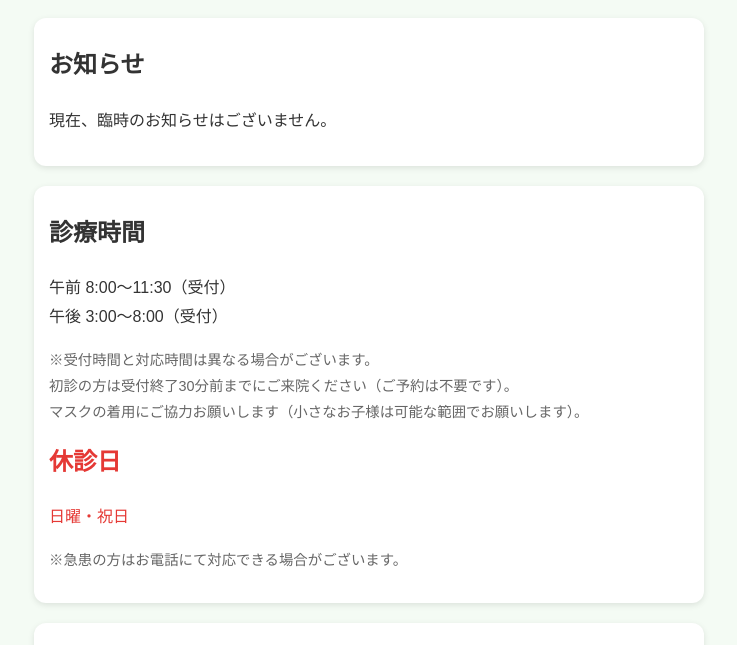
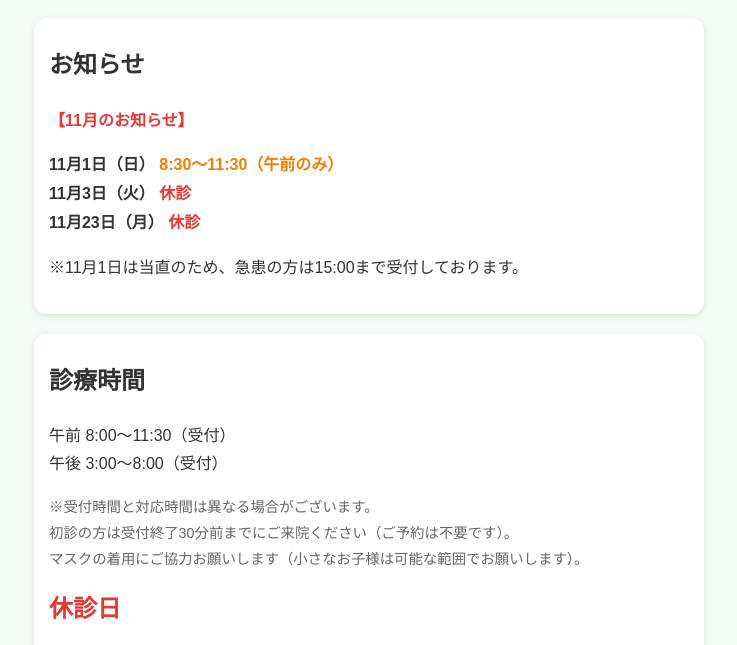
Before and after one commit to kindness-affection/github.io, a plain HTML site: page index.html in a window 1280 px wide. Shown: the part 139-784 px from the top of the page, without its empty margins (271-1008 px from the left). Drawn offline with Linux system fonts and the light colour scheme.

Commit message:
Update index.html

```diff
--- a/index.html
+++ b/index.html
@@ -87,8 +87,18 @@ a:hover {
 <div class="box">
   <h2>お知らせ</h2>
 
+<p class="red"><strong>【11月のお知らせ】</strong></p>
 
-<p>現在、臨時のお知らせはございません。</p>
+<p>
+  <strong>11月1日（日）</strong> <strong class="partial">8:30～11:30（午前のみ）</strong><br>
+  <strong>11月3日（火）</strong> <strong class="red">休診</strong><br>
+  <strong>11月23日（月）</strong> <strong class="red">休診</strong>
+</p>
+
+<p>
+  ※11月1日は当直のため、急患の方は15:00まで受付しております。
+</p>
+
 </div>
   <div class="box">
     <h2>診療時間</h2>
```
